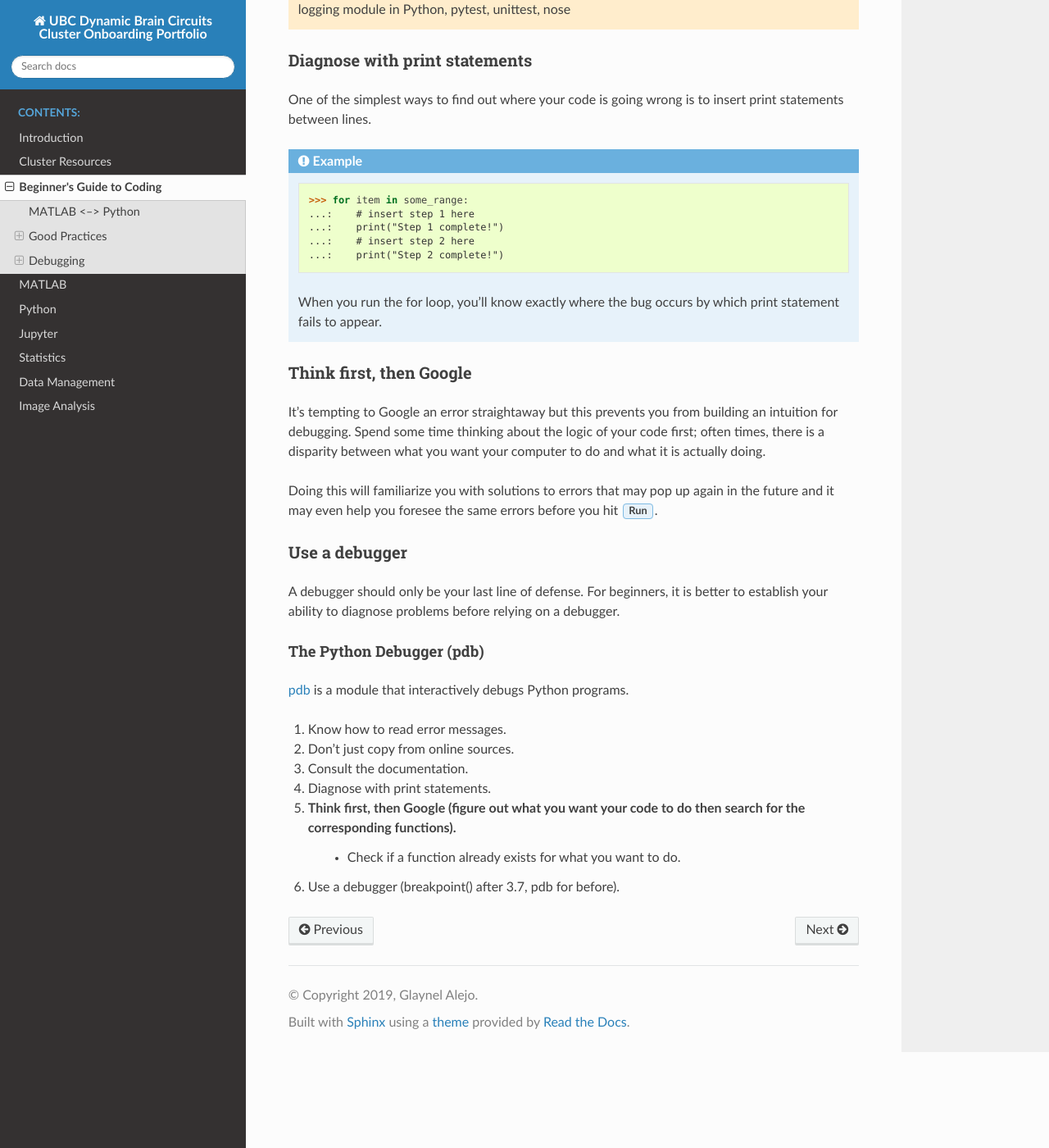
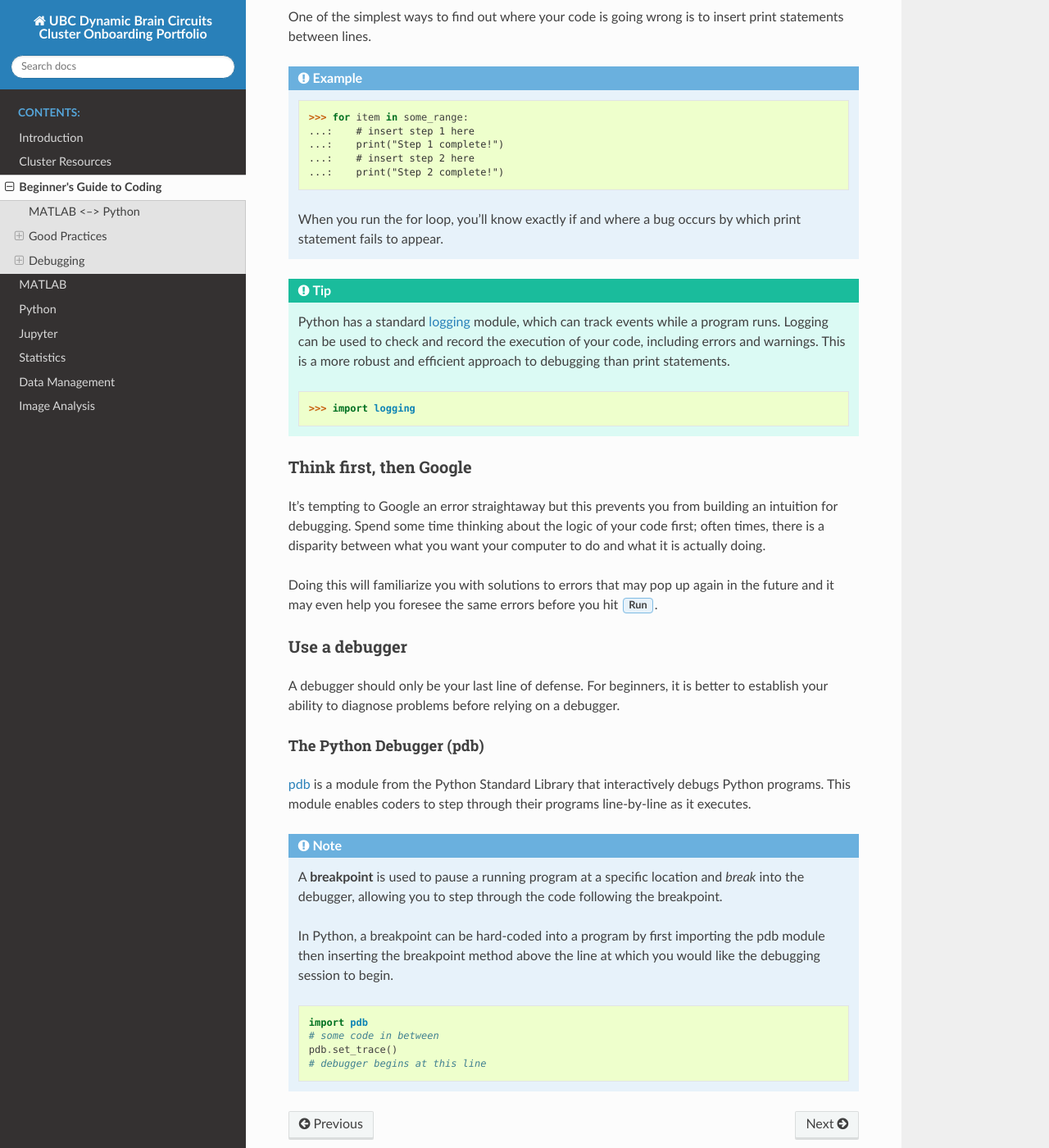
Before and after one commit to ubcbraincircuits/onboarding, a Sphinx documentation site: the page built from source/code.rst, in a window 1280 px wide and 1400 px high, scrolled down 3745 px. Shown: the whole window at 82% size. Built offline with Sphinx 7.4.7 and the Read the Docs theme 2.0.0, drawn with Linux system fonts in a browser that asks for light colours.

Commit message:
Add tip on logging module and note on breakpoint

```diff
--- a/source/code.rst
+++ b/source/code.rst
@@ -140,9 +140,6 @@ Knowing how to read error messages will also help you once you start writing you
 are user-friendly, make sure you anticipate potential mistakes your users may make so you can write clear error messages to
 help them (remember :ref:`this<Write test cases: Catch me if you can!>` good practice?).
 
-.. todo::
-	logging module in Python, pytest, unittest, nose
-
 Diagnose with print statements
 ==============================
 
@@ -160,7 +157,18 @@ One of the simplest ways to find out where your code is going wrong is to insert
 		...:	# insert step 2 here
 		...: 	print("Step 2 complete!")
 
-	When you run the for loop, you'll know exactly where the bug occurs by which print statement fails to appear.
+	When you run the for loop, you'll know exactly if and where a bug occurs by which print statement fails to appear.
+
+.. tip::
+	Python has a standard `logging <https://docs.python.org/3/library/logging.html>`_ module, which can track events while
+	a program runs. Logging can be used to check and record the execution of your code, including errors and warnings. This is a more
+	robust and efficient approach to debugging than print statements.
+
+	.. highlight
+
+	::
+
+		>>> import logging
 
 Think first, then Google
 ========================
@@ -179,12 +187,19 @@ relying on a debugger.
 The Python Debugger (pdb)
 -------------------------
 
-`pdb <https://docs.python.org/3/library/pdb.html>`_ is a module that interactively debugs Python programs.
+`pdb <https://docs.python.org/3/library/pdb.html>`_ is a module from the Python Standard Library that interactively debugs Python programs.
+This module enables coders to step through their programs line-by-line as it executes.
 
-1. Know how to read error messages.
-2. Don't just copy from online sources.
-3. Consult the documentation.
-4. Diagnose with print statements.
-5. Think first, then Google (figure out what you want your code to do then search for the corresponding functions).
-	- Check if a function already exists for what you want to do.
-6. Use a debugger (breakpoint() after 3.7, pdb for before).
+.. note::
+	A **breakpoint** is used to pause a running program at a specific location and *break* into the debugger, allowing
+	you to step through the code following the breakpoint.
+
+	In Python, a breakpoint can be hard-coded into a program by first importing the pdb module then inserting the breakpoint method
+	above the line at which you would like the debugging session to begin.
+
+	.. code-block:: python
+
+		import pdb
+		# some code in between
+		pdb.set_trace()
+		# debugger begins at this line
```
